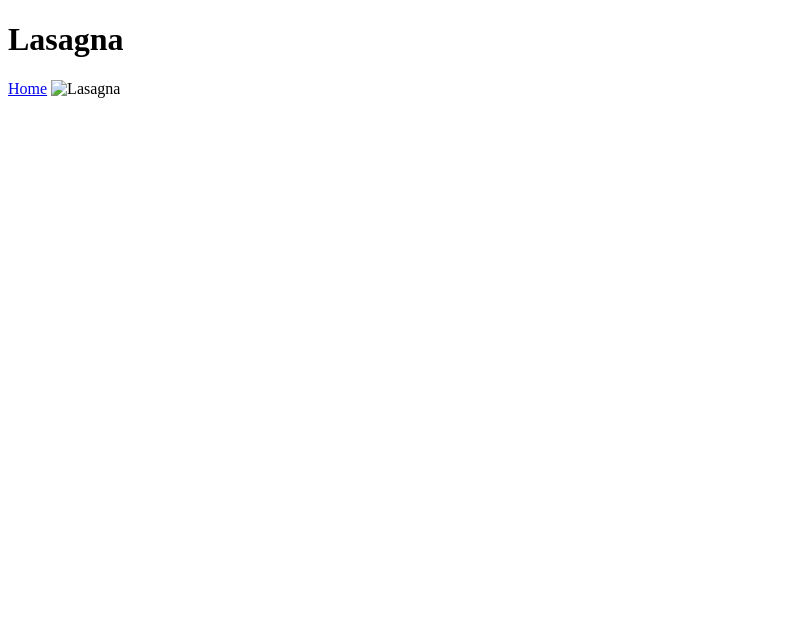
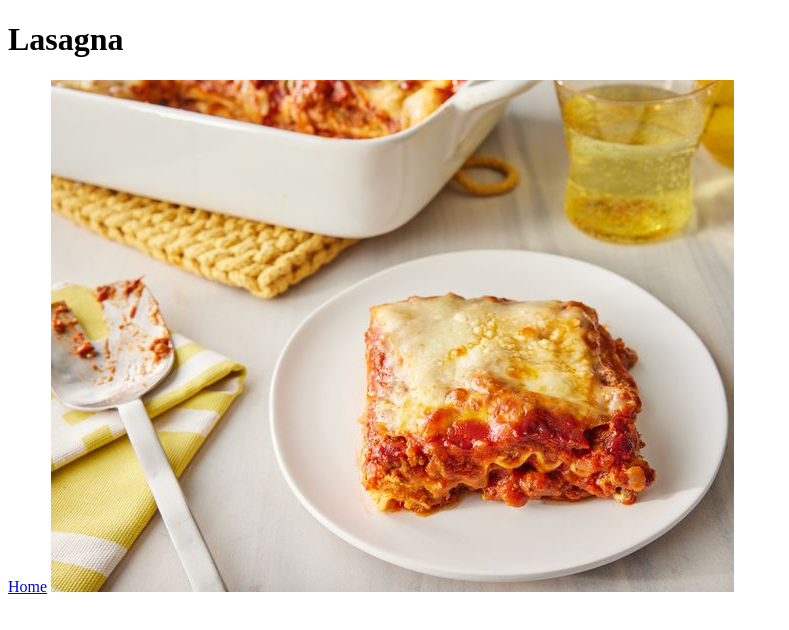
Before and after one commit to shunshun0911/odin-recipes, a plain HTML site: page recipes/lasagna.html in a window 1280 px wide. Shown: the whole page, without its empty margins (0-789 px from the left). Drawn offline with Linux system fonts and the light colour scheme.

Commit message:
Changed the link of lasagna image

```diff
--- a/recipes/lasagna.html
+++ b/recipes/lasagna.html
@@ -1,13 +1,13 @@
 <!DOCTYPE html>
 <html lang="en">
-<head>
-    <meta charset="UTF-8">
-    <meta name="viewport" content="width=device-width, initial-scale=1.0">
+  <head>
+    <meta charset="UTF-8" />
+    <meta name="viewport" content="width=device-width, initial-scale=1.0" />
     <title>Lasagna Recipe</title>
-</head>
-<body>
+  </head>
+  <body>
     <h1>Lasagna</h1>
     <a href="../index.html">Home</a>
-    <img src="../images/23600-worlds-best-lasagna-DDMFS-4x3-1196-24c5401652934ffb96d3d94bc9fbe2d7.jpg" alt="Lasagna">
-</body>
+    <img src="../images/lasagna.jpg" alt="Lasagna" />
+  </body>
 </html>
```
